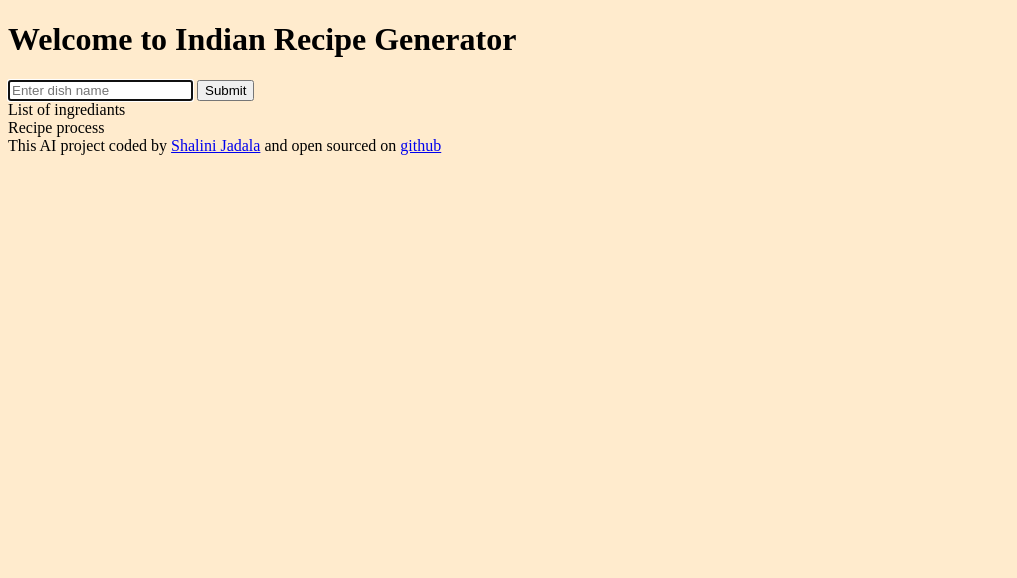
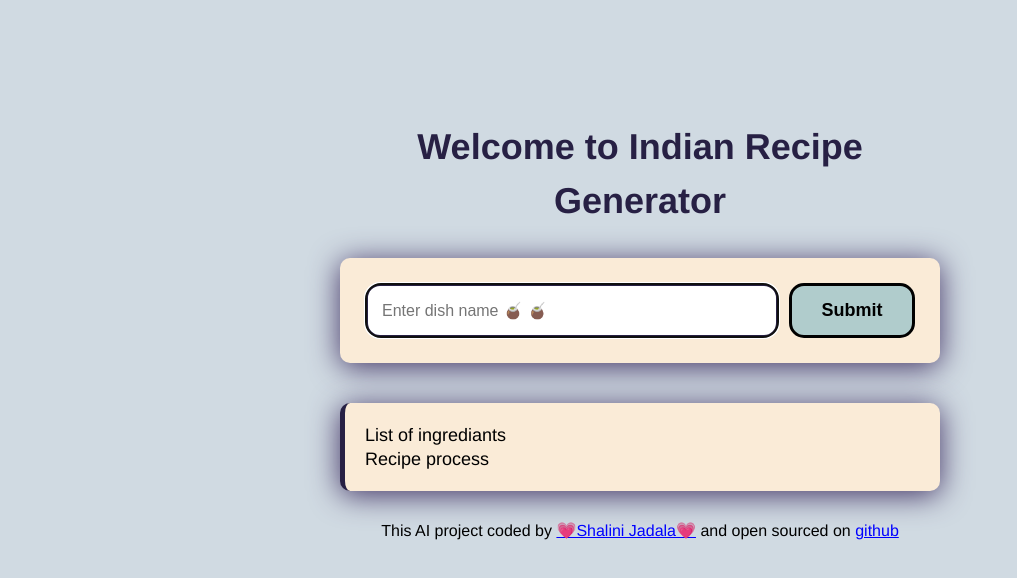
Before and after one commit to Shalini-jadala/Indian-recipe-generator, a plain HTML site: page src/index.html in a window 1280 px wide. Shown: the whole page, without its empty margins (0-1017 px from the left). Drawn offline with Linux system fonts and the light colour scheme; files that its build step writes are made by us from their sources.

Commit message:
added styling to project

```diff
--- a/src/index.html
+++ b/src/index.html
@@ -3,11 +3,12 @@
 <head>
     <meta charset="UTF-8">
     <meta name="viewport" content="width=device-width, initial-scale=1.0">
-    <link rel="stylesheet" href="src/style.css" />
+    <link rel="stylesheet" href="style.css"/>
     <title>Indian Recipe Generator
     </title>
 </head>
 <body>
+    <div class="container">
     <header>
     <h1>
         Welcome to Indian Recipe Generator
@@ -15,19 +16,21 @@
     </header>
     <main>
         <form>
-            <input type="text"
-            placeholder="Enter dish name" autofocus
+            <input type="text" class="search"
+            placeholder="Enter dish name &#x1F9C9 &#x1F9C9" autofocus
             required autocomplete="off">
-            <input type="submit" />
+            <input type="submit" class="enter" />
         </form>
-        <div>List of ingrediants</br>
+        <div class="recipe">List of ingrediants</br>
           Recipe process</br></div>
     </main>
 
 
 
-<footer>This AI project coded by <a href="https://github.com/Shalini-jadala" target="_blank">Shalini Jadala</a>
+<footer>This AI project coded by <a href="https://github.com/Shalini-jadala" target="_blank"> 💗Shalini Jadala💗</a>
 and open sourced on <a href="https://github.com/Shalini-jadala?tab=repositories" target="_blank">github</a></footer>
+    </div>
+    <script src="src/index.js"></script>
 
 </body>
 </html>
--- a/src/style.css
+++ b/src/style.css
@@ -1,3 +1,68 @@
 body{
-    background-color: blanchedalmond;
+    background-color: rgb(208, 218, 226);
+    font-family: 'Franklin Gothic Medium', 'Arial Narrow', Arial, sans-serif;
 }
+
+h1 {
+    font-weight: 800;
+    font-size: 36px;
+    line-height: 1.5;
+    color: #272044;
+    text-align: center;
+
+}
+a{
+    color: blue;
+}
+.container{
+    margin: 120px auto;
+    max-width: 600px;
+
+}
+header{
+    margin-bottom: 30px;
+}
+form{
+    padding: 25px;
+    border-radius: 10px;
+    background-color: antiquewhite;
+    display: flex;
+    box-shadow: 0px 4px 30px 0px rgb(65, 50, 100);
+    margin-bottom: 40px;
+}
+.search{
+    padding: 14px;
+    border: solid;
+    border-radius: 15px;
+    width: 80%;
+    line-height: 20px;
+    color: #272044;
+    font-size: 16px;
+
+}
+.enter{
+    padding: 14px 24px;
+    border: solid;
+    border-radius: 15px;
+    margin-left: 10px;
+    background-color: rgb(176, 204, 204);
+    width: 25%;
+    font-size: 18px;
+    font-weight: bold;
+
+}
+.recipe{
+    font-size: 18px;
+    padding: 20px;
+    line-height: 24px;
+    background-color: antiquewhite;
+    border-radius: 10px;
+    border-left: 5px solid #272044;
+    box-shadow: 0px 4px 30px 0px rgb(65, 50, 100);
+
+}
+footer{
+    text-align: center;
+    font-size: 16px;
+    margin-top: 30px;
+}
```
